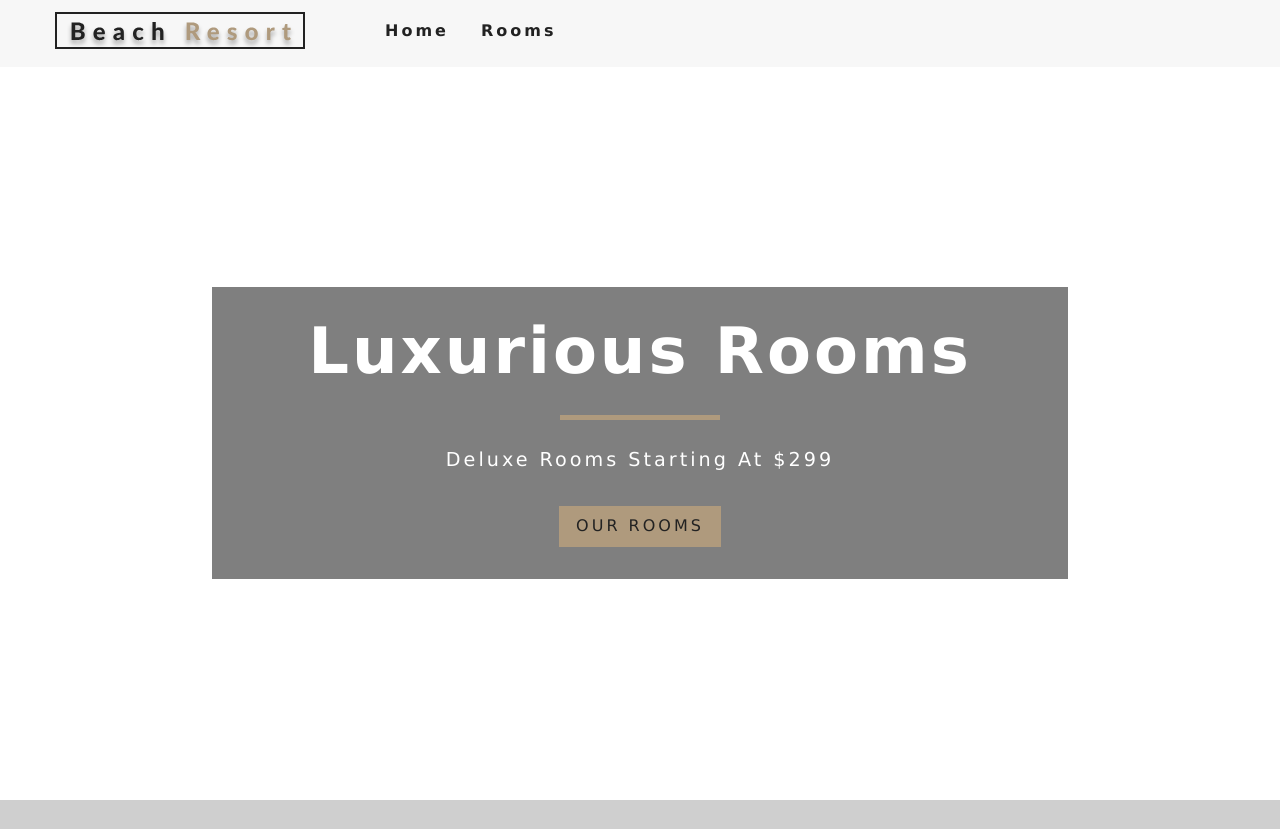
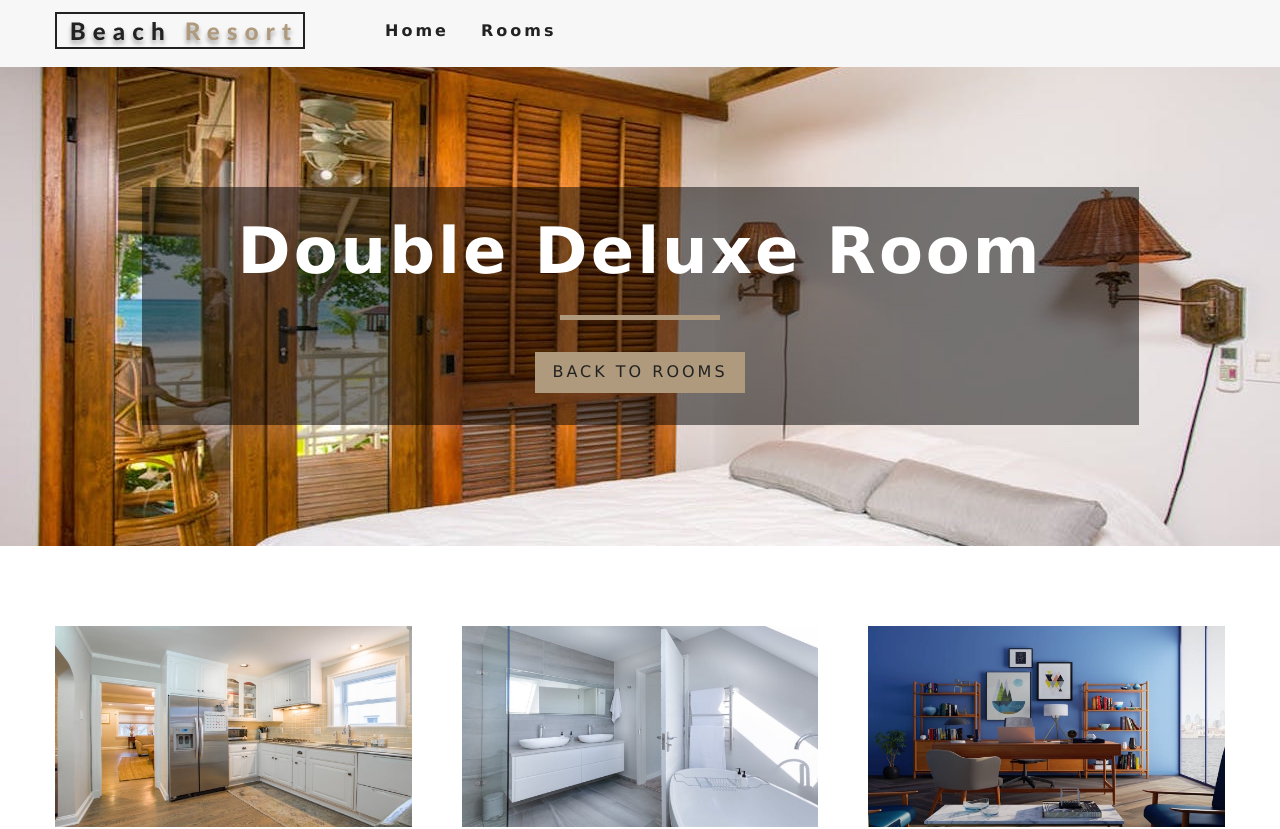
Before and after one commit to shamswazir/-, a React (Create React App) app: page /rooms/double-deluxe in a window 1280 px wide. Shown: the top 829 px of the page. Built offline with nearby package versions, Linux system fonts and the light colour scheme.

Commit message:
geting images

```diff
--- a/src/App.css
+++ b/src/App.css
@@ -159,8 +159,7 @@
   .defaultHero,
   .roomsHero {
     min-height: calc(100vh - 66px);
-    background-image: url("https://github.com/shamswazir/room_booking/blob/main/src/images/defaultBcg.jpeg");
-    background: center/cover no-repeat;
+    background: url("./images/defaultBcg.jpeg") center/cover no-repeat;
     display: flex;
     align-items: center;
     justify-content: center;
--- a/src/App.js
+++ b/src/App.js
@@ -15,10 +15,10 @@ function App() {
     <>
     <Navbar/>
     <Switch>
-     <Route component={Home} />
+
      <Route exact path='/rooms/' component={Rooms} />
      <Route exact path='/rooms/:slug' component={SingleRoom} />
-
+     <Route  component={Home} />
     </Switch>
     </>
   );
```
Also changed, not shown: 1 other file (tests, documents, lock files or other folders).
